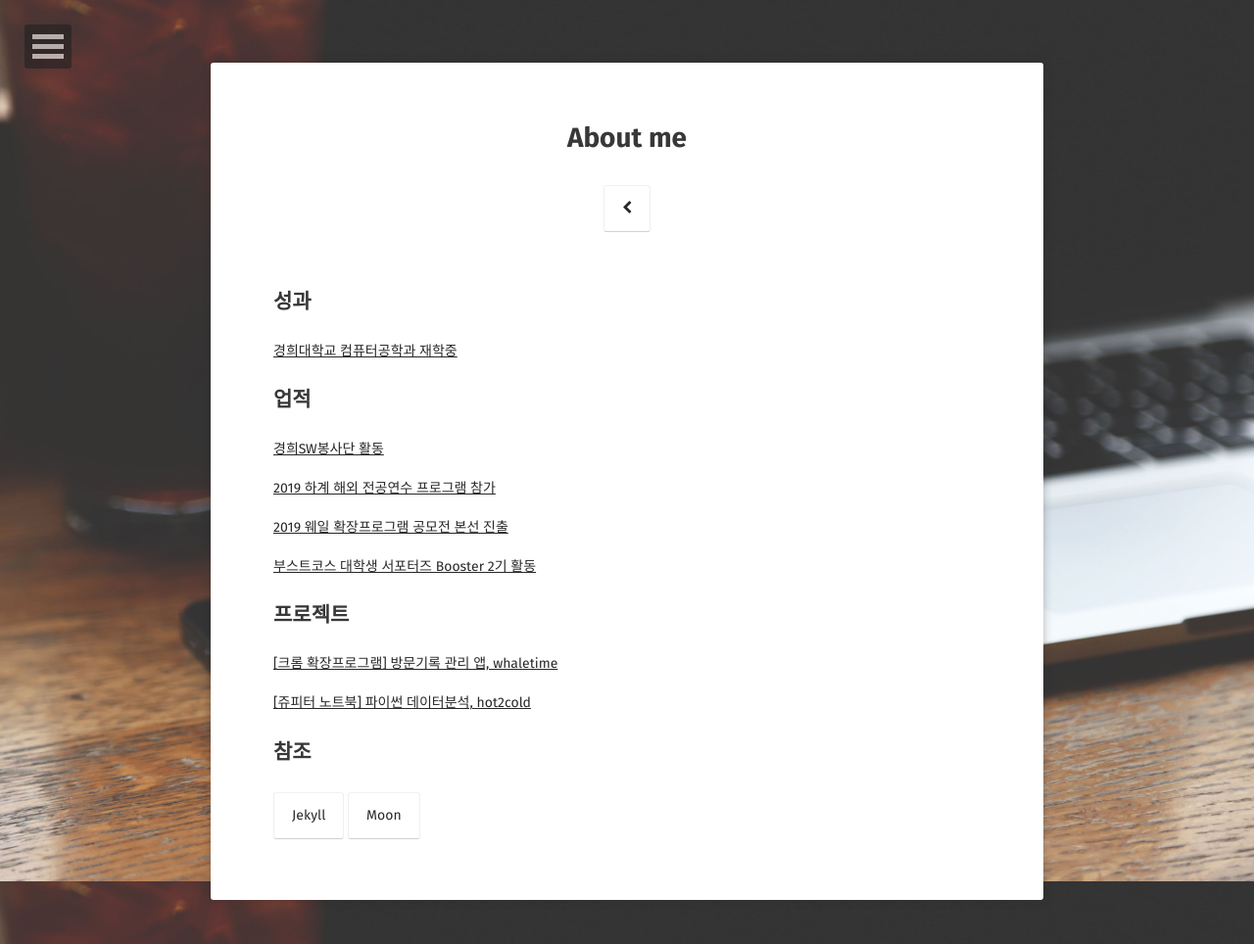
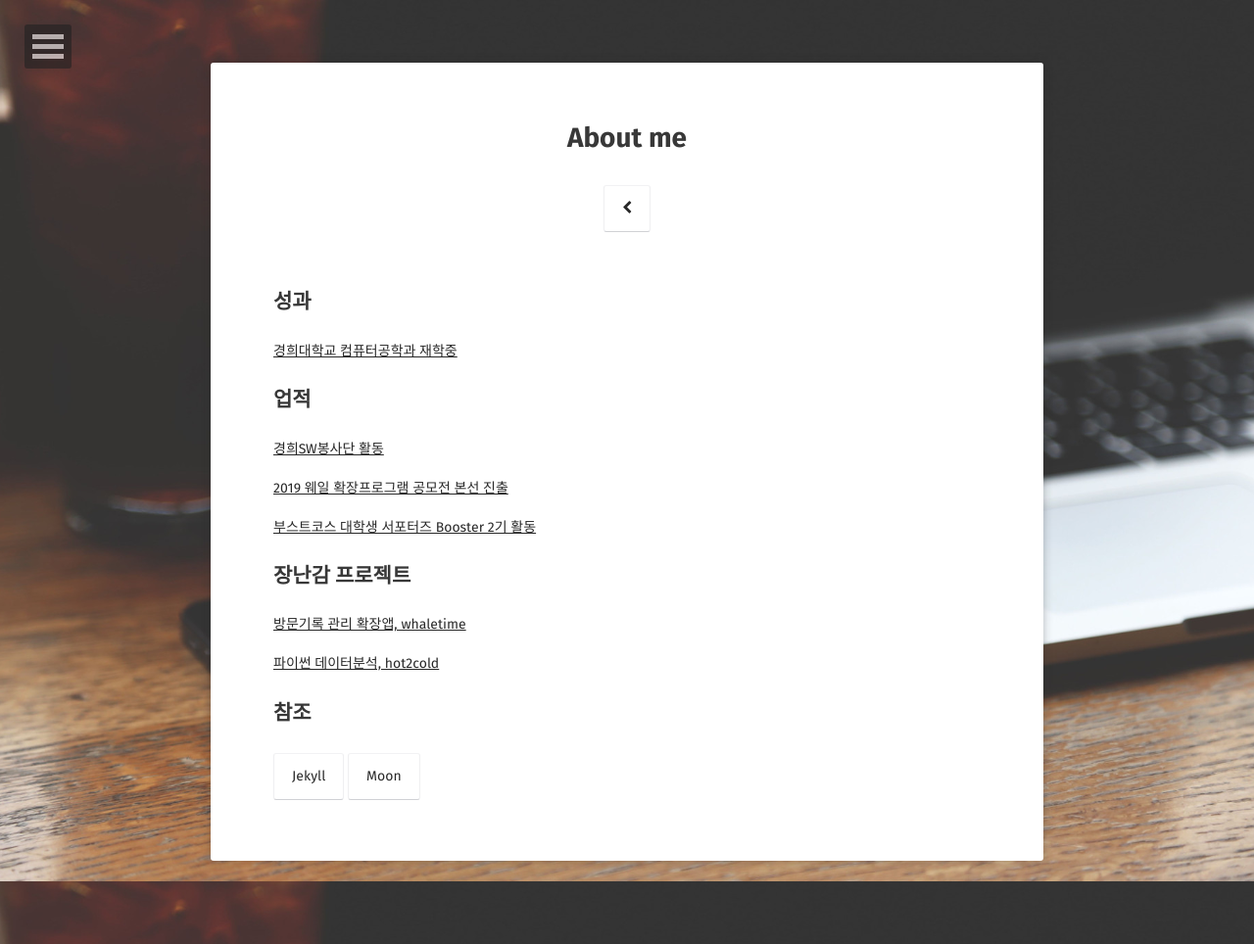
Before and after one commit to woojin-hwang/woojin-hwang.github.io, a Jekyll site: the page built from about/index.md, in a window 1280 px wide. Shown: the whole page at 98% size. Built offline with Jekyll 4.4.1, drawn with Linux system fonts in a browser that asks for light colours; some web fonts are replaced.

Commit message:
update index.md

```diff
--- a/about/index.md
+++ b/about/index.md
@@ -14,17 +14,15 @@ comments: false
 
 [경희SW봉사단 활동](http://swedu.khu.ac.kr/html_2018/05/03.php)
 
-[2019 하계 해외 전공연수 프로그램 참가](http://ce.khu.ac.kr/?hCode=BOARD&page=view&idx=1317&bo_idx=2&hCode=BOARD&bo_idx=2&sfl=title&stx=연수)
-
 [2019 웨일 확장프로그램 공모전 본선 진출](https://blog.naver.com/whaleteam/221651840602)
 
 [부스트코스 대학생 서포터즈 Booster 2기 활동](https://woojin-hwang.github.io/boostcourse-ios/)
 
-## 프로젝트
+## 장난감 프로젝트
 
-[[크롬 확장프로그램] 방문기록 관리 앱, whaletime](https://woojin-hwang.github.io/whaletime/)
+[방문기록 관리 확장앱, whaletime](https://woojin-hwang.github.io/whaletime/)
 
-[[쥬피터 노트북] 파이썬 데이터분석, hot2cold](https://woojin-hwang.github.io/hot2cold/)
+[파이썬 데이터분석, hot2cold](https://woojin-hwang.github.io/hot2cold/)
 
 ## 참조
 
```
